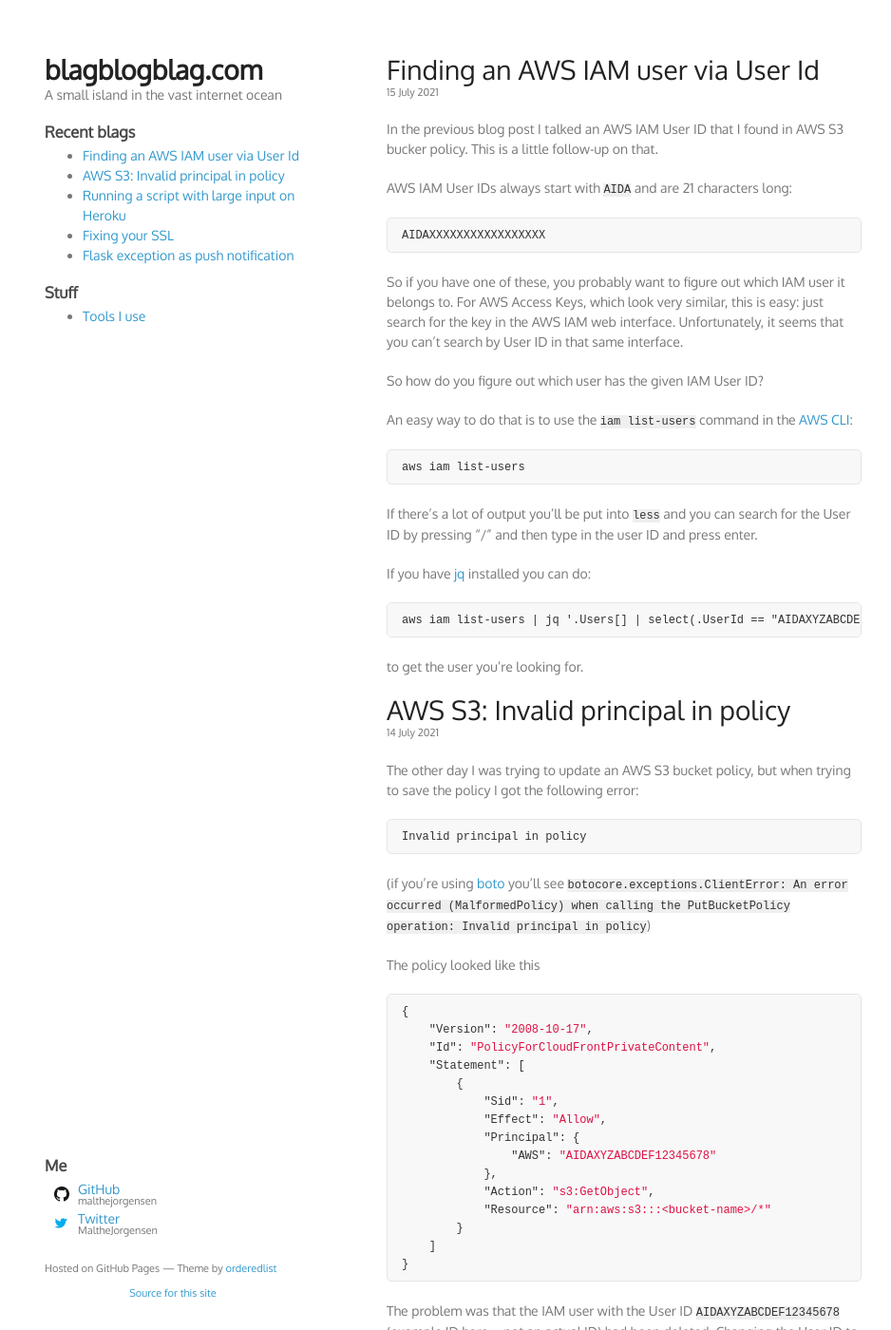
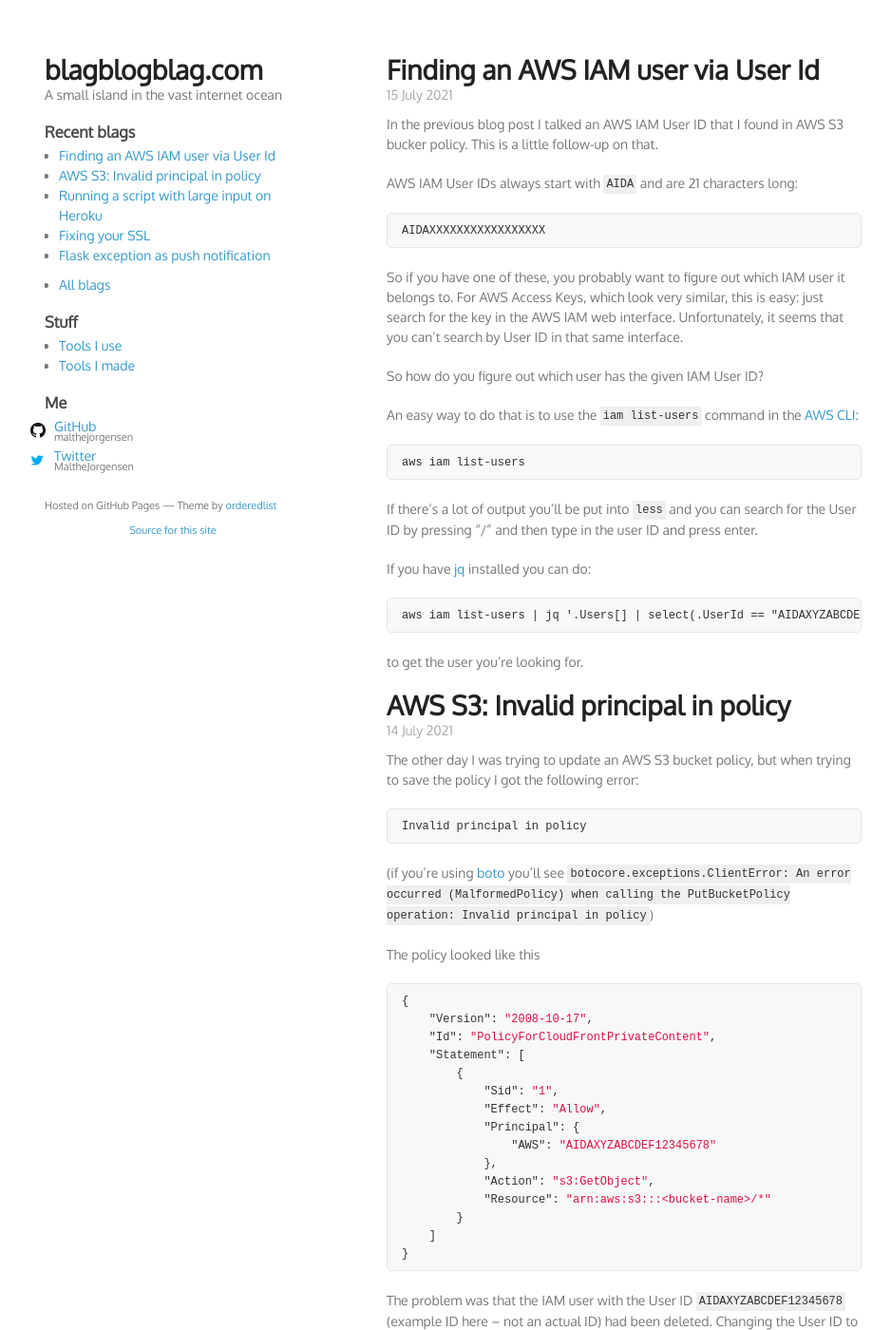
Before and after one commit to malthejorgensen/blagblogblag.com, a Jekyll site: the page built from index.html, in a window 1280 px wide and 1400 px high. Shown: the whole window at 95% size, without its empty margins (163-1101 px from the left). Built offline with Jekyll 4.4.1, drawn with Linux system fonts in a browser that asks for light colours; some web fonts are replaced; the list of posts is cut into pages by our own code.

```diff
--- a/_config.yml
+++ b/_config.yml
@@ -15,3 +15,10 @@ defaults:
     values:
       layout: "post"
       permalink: /:year/:month/:day/:title
+  -
+    scope:
+      path: "/*.md"
+      type: "pages"
+    values:
+      layout: "page"
+      permalink: /:title
--- /dev/null
+++ b/_includes/html_head.html
@@ -0,0 +1,10 @@
+  <meta charset="UTF-8">
+  <meta http-equiv="X-UA-Compatible" content="chrome=1">
+  <title>{{ page.title }}</title>
+
+  <link rel="stylesheet" href="/stylesheets/styles.css">
+  <link rel="stylesheet" href="/stylesheets/pygment_trac.css">
+  <link rel="stylesheet" href="/stylesheets/malthe.css">
+  <meta name="viewport" content="width=device-width, initial-scale=1, user-scalable=no">
+
+  <link rel="alternate" type="application/rss+xml" title="blagblogblag.com RSS feed" href="/rss.xml">
--- /dev/null
+++ b/_layouts/base_with_sidebar.html
@@ -0,0 +1,65 @@
+<!doctype html>
+<html>
+  <head>
+    {% include html_head.html %}
+  </head>
+  <body>
+    <div class="wrapper">
+      <header>
+        <h1><a title="blagblogblag.com" href="/">blagblogblag.com</a></h1>
+        <p>A small island in the vast internet ocean</p>
+        <div class="mobile-links">
+          <a href="/blags">All blags</a>
+          <a href="/tools-i-use">Tools I use</a>
+          <a href="/tools-i-made">Tools I made</a>
+        </div>
+        <div class="blag-list">
+          <h3>Recent blags</h3>
+          <ul>
+            {% assign menu_posts = site.posts | slice: 0, 5 %}
+            {% for post in menu_posts %}
+            <li><a href="/#{{ post.title }}">{{ post.title }}</a></li>
+            {% endfor %}
+            <li style="margin-top: 10px"><a href="/blags">All blags</a></li>
+          </ul>
+        </div>
+        <div class="stuff-list">
+          <h3>Stuff</h3>
+          <ul>
+            <li><a href="/tools-i-use">Tools I use</a></li>
+            <li><a href="/tools-i-made">Tools I made</a></li>
+          </ul>
+        </div>
+      </header>
+
+      <section>
+        {{ content }}
+      </section>
+
+      <footer>
+        <img class="me" src="https://www.gravatar.com/avatar/8de291e8f2ffc040736008eab50fe2e3.png" alt="Picture of me">
+        <h3>Me</h3>
+        <ul class="contact-list">
+          <li class="github"><a href="https://github.com/malthejorgensen">GitHub<small>malthejorgensen</small></a></li>
+          <li class="twitter"><a href="https://twitter.com/MaltheJorgensen">Twitter<small>MaltheJorgensen</small></a></li>
+        </ul>
+        <p><small>Hosted on GitHub Pages &mdash; Theme by <a href="https://github.com/orderedlist">orderedlist</a></small></p>
+        <p class="source-link"><small><a href="https://github.com/malthejorgensen/malthejorgensen.github.io">Source for this site</a></small></p>
+      </footer>
+    </div>
+    <script src="javascripts/scale.fix.js"></script>
+
+    <!-- BEGIN Google Analytics -->
+    <script>
+  (function(i,s,o,g,r,a,m){i['GoogleAnalyticsObject']=r;i[r]=i[r]||function(){
+  (i[r].q=i[r].q||[]).push(arguments)},i[r].l=1*new Date();a=s.createElement(o),
+  m=s.getElementsByTagName(o)[0];a.async=1;a.src=g;m.parentNode.insertBefore(a,m)
+  })(window,document,'script','//www.google-analytics.com/analytics.js','ga');
+
+  ga('create', 'UA-40849495-1', 'blagblogblag.com');
+  ga('send', 'pageview');
+
+    </script>
+    <!-- END Google Analytics -->
+  </body>
+</html>
--- a/_layouts/front-page.html
+++ b/blags.html
@@ -1,43 +1,31 @@
+---
+title: All blags
+---
 <!doctype html>
 <html>
   <head>
-    <meta charset="UTF-8">
-    <meta http-equiv="X-UA-Compatible" content="chrome=1">
-    <title>{{ page.title }}</title>
-
-    <link rel="stylesheet" href="stylesheets/styles.css">
-    <link rel="stylesheet" href="stylesheets/pygment_trac.css">
-    <link rel="stylesheet" href="stylesheets/malthe.css">
-    <meta name="viewport" content="width=device-width, initial-scale=1, user-scalable=no">
-    <!--[if lt IE 9]>
-    <script src="//html5shiv.googlecode.com/svn/trunk/html5.js"></script>
-    <![endif]-->
-
-    <link rel="alternate" type="application/rss+xml" title="blagblogblag.com RSS feed" href="/rss.xml">
+    {% include html_head.html %}
   </head>
   <body>
-    <div class="wrapper">
+    <div class="wrapper single-column">
       <header>
         <h1><a title="blagblogblag.com" href="/">blagblogblag.com</a></h1>
         <p>A small island in the vast internet ocean</p>
-        <h3>Recent blags</h3>
-        <ul>
-          {% assign menu_posts = site.posts | slice: 0, 5 %}
-          {% for post in menu_posts %}
-          <li><a href="/#{{ post.title }}">{{ post.title }}</a></li>
-          {% endfor %}
-        </ul>
+      </header>
+      <a href="/">&laquo; Back to frontpage</a>
+      <div class="content">
+        <h3>All blag posts</h3>
+        {% for post in site.posts %}
+        <span class="blag-date">{{ post.date | date: "%Y-%m-%d" }}</span><a href="{{ post.url }}">{{ post.title }}</a><br>
+        {% endfor %}
         <h3>Stuff</h3>
         <ul>
-          <li><a href="tools.html">Tools I use</a></li>
-          {% comment %}
+          <!--<li><a href="tools.html">Tools I use</a></li>-->
           {% for page in site.pages %}
           <li><a href="{{ page.url }}">{{ page.title }}</a></li>
           {% endfor %}
-          {% endcomment %}
         </ul>
-      </header>
-      {{ content }}
+      </div>
       <footer>
         <img class="me" src="https://www.gravatar.com/avatar/8de291e8f2ffc040736008eab50fe2e3.png" alt="Picture of me">
         <h3>Me</h3>
--- a/index.html
+++ b/index.html
@@ -1,13 +1,14 @@
 ---
-layout: front-page
+layout: base_with_sidebar
 title: blagblogblag
 ---
-<section>
 {% for post in paginator.posts %}
 <article>
-    <h1><a name="{{ post.title }}">{{ post.title }}</a></h1>
-    <small class="date">{{ post.date | date_to_long_string }}</small>
+  <h1 class="blag-title" id="{{ post.title }}">{{ post.title }}</h1>
+  <small class="blag-date">{{ post.date | date_to_long_string }}</small>
+  <div class="blag-content">
   {{ post.content }}
+  </div>
 </article>
 {% endfor %}
 
@@ -29,4 +30,3 @@ title: blagblogblag
     {% endif %}
   </div>
 </div>
-</section>
--- a/stylesheets/malthe.css
+++ b/stylesheets/malthe.css
@@ -1,5 +1,9 @@
 /* Lato looks weird on Arch Linux Firefox */
 @import url(https://fonts.googleapis.com/css?family=Oxygen|PT+Mono);
+
+html, body {
+  height: 100%;
+}
 
 body {
   font-family: 'Oxygen', Arial, sans-serif;
@@ -11,23 +15,47 @@ body {
 code {
   font-family: 'PT Mono', 'Courier New', monospace;
   background-color: #EFEFEF;
+
+  padding: 3px;
+
+  position: relative;
+  bottom: 1px;
 }
 pre code {
   background-color: inherit;
+  padding: 0;
+  position: static;
+}
+
+ul {
+  padding-left: 15px;
 }
 
 /* Blog post titles */
 h1 {
   margin-bottom: 0px;
 }
+.blag-title {
+  color:#222;
+  line-height:1.1;
+  font-size:28px;
+}
+@media print, screen and (max-width: 480px) {
+  .blag-title {
+    font-size: 23px;
+  }
+}
+.blag-date {
+  font-size: 14px;
+  color: #AAA;
+}
+.blag-content {
+  padding-top: 10px;
+}
+
 header h1 a {
   color:#222;
   font-weight: inherit;
-}
-section h1 a {
-  color:#222;
-  line-height:1.1;
-  font-size:28px;
 }
 small.date {
   margin-bottom: 20px;
@@ -44,6 +72,53 @@ article img {
 header h3 {
   margin-bottom: 5px;
 }
+header {
+  max-height: 450px;
+  overflow-y: scroll;
+}
+header ul {
+  max-height: 30%;
+  padding-left: 15px;
+}
+header ul li {
+}
+
+@media print, screen and (max-width: 960px) {
+  header .blag-list {
+    display: none;
+  }
+  header .stuff-list {
+    display: none;
+  }
+}
+header .mobile-links {
+    display: none;
+}
+
+@media print, screen and (max-width: 960px) {
+  header .mobile-links {
+    display: flex;
+    justify-content: space-between;
+  }
+  header .mobile-links a {
+    display: block;
+  }
+}
+
+.single-column {
+  width: 600px;
+}
+
+.single-column header {
+  width: 100%;
+}
+
+.single-column .blag-date {
+  display: inline-block;
+  width: 100px;
+  font-family: 'PT Mono';
+}
+
 
 /* Contact me list */
 footer h3 {
--- a/stylesheets/styles.css
+++ b/stylesheets/styles.css
@@ -106,7 +106,6 @@ img {
 header {
   width:270px;
   float:left;
-  position:fixed;
 }
 
 /*
@@ -215,7 +214,6 @@ hr {
 footer {
   width:270px;
   float:left;
-  position:fixed;
   bottom:50px;
 }
 
```
Also changed, not shown: _layouts/post.html (added, +10 -0 lines), tools_i_made.md (added, +20 -0 lines), tools_i_use.md (renamed from tools.md). Lines whose indentation alone changed are shown as unchanged.
